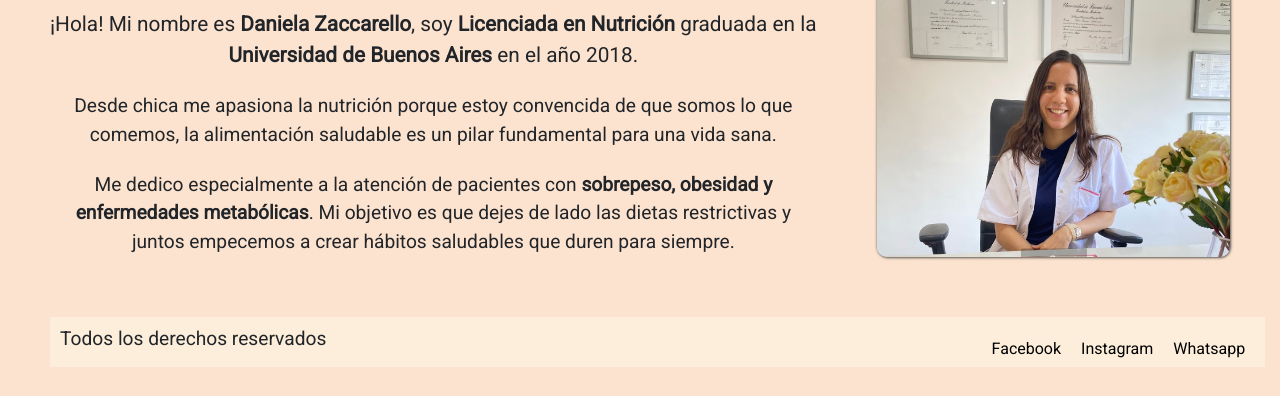
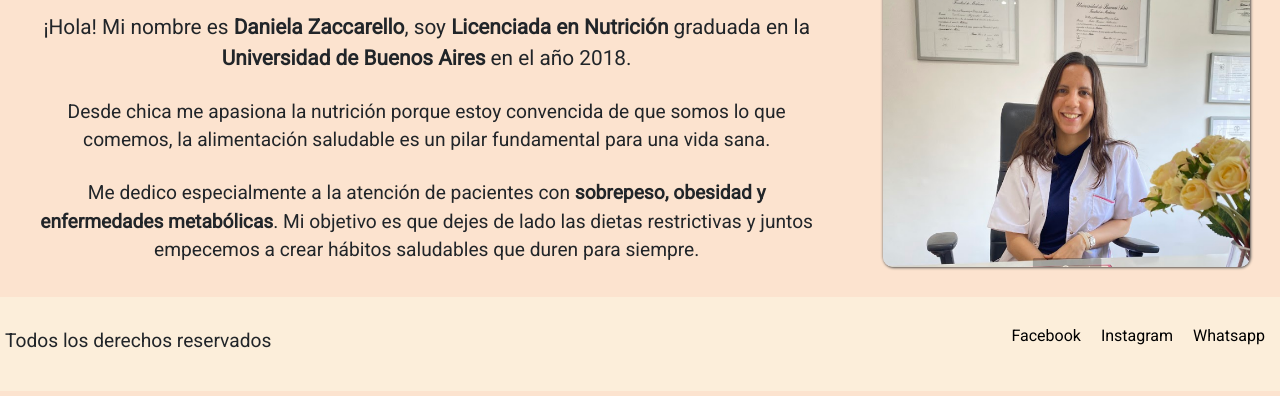
Before and after one commit to Daniela38/PFCoder-Zaccarello, a plain HTML site: page index.html in a window 1280 px wide. Shown: the part 174-570 px from the top of the page. Drawn offline with nearby package versions, Linux system fonts and the light colour scheme.

Commit message:
Modificando el footer para que quede responsive

```diff
--- a/css/styles.css
+++ b/css/styles.css
@@ -10,8 +10,8 @@
 
 body{
     background-color: rgb(252, 227, 207);
-    margin: 15px;
-    padding: 5px;
+    /*margin: 15px;
+    padding: 5px;*/
     font-family: 'Roboto', sans-serif;
 }
 
@@ -165,12 +165,9 @@ section form label, input{
 footer{
     grid-area: footer;
     background-color: rgb(252, 238, 218);
-    height: 50px;
-    width: 98%;
-    margin: 30px;
-    padding: 10px;
+    padding: 5px;
     display: flex;
-    justify-content: space-between;
+    align-items: center;
 }
 
 footer h2{
@@ -179,12 +176,6 @@ footer h2{
 
 footer .redesSociales ul{
     list-style: none;
-    display: flex;
-}
-
-footer .redesSociales ul li{
-    margin-bottom: 10px;
-    padding: 10px;
 }
 
 footer .redesSociales ul li a{
@@ -226,6 +217,21 @@ footer .redesSociales ul li a{
     main .info{
         flex-direction: row;
     }
+
+    /* estilos de footer */
+
+    footer{
+        justify-content: space-between;
+    }
+
+    footer .redesSociales ul{
+        list-style: none;
+        display: flex;
+    }
+
+    footer .redesSociales ul li{
+        margin: 10px;
+    }
 }
 
 @media screen and (min-width:1000px) {
```
